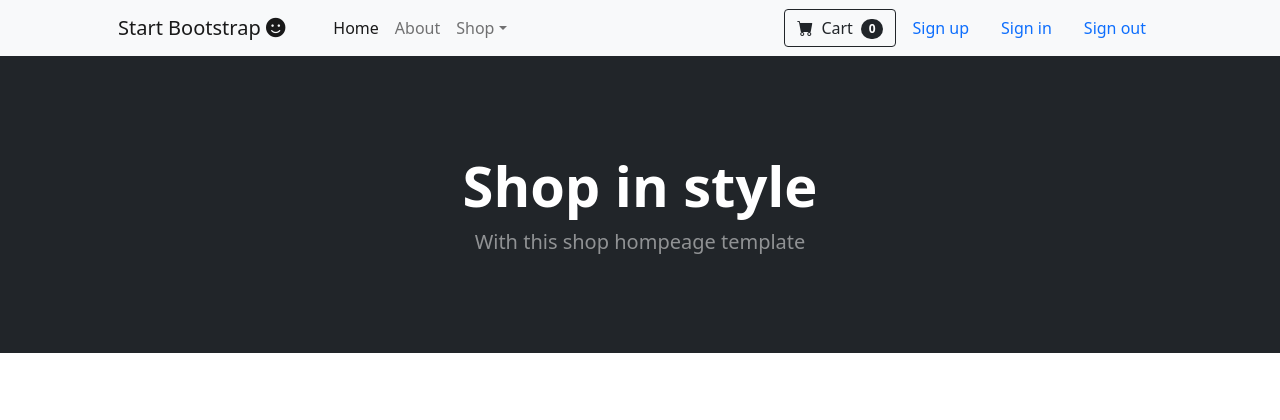
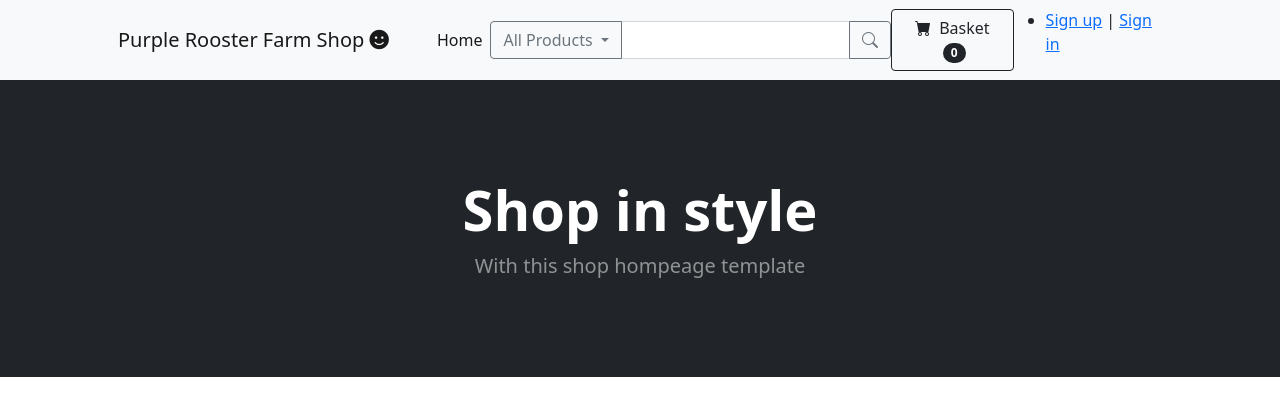
Before and after one commit to malmgrenola/rooster, a Flask app: page / in a window 1280 px wide. Shown: the top 420 px of the page. Run offline with Flask 2, Linux system fonts and the light colour scheme; grey boxes labelled with a size stand in for pictures from a placeholder-image service; some libraries are stand-ins or nearby versions.

Commit message:
rename folder

```diff
--- a/templates/includes/navbar.html
+++ b/templates/includes/navbar.html
@@ -2,7 +2,7 @@
 <nav class="navbar navbar-expand-lg navbar-light bg-light">
   <div class="container px-4 px-lg-5">
     <a class="navbar-brand" href="{{ url_for('index') }}"
-      >Start Bootstrap <i class="fas fa-smile"></i
+      >Purple Rooster Farm Shop <i class="fas fa-smile"></i
     ></a>
     <button
       class="navbar-toggler"
@@ -18,41 +18,58 @@
     <div class="collapse navbar-collapse" id="navbarSupportedContent">
       <ul class="navbar-nav me-auto mb-2 mb-lg-0 ms-lg-4">
         <li class="nav-item">
-          <a class="nav-link active" aria-current="page" href="#!">Home</a>
+          <a
+            class="nav-link active"
+            aria-current="page"
+            href="{{ url_for('index') }}"
+            >Home</a
+          >
         </li>
-        <li class="nav-item"><a class="nav-link" href="#!">About</a></li>
-        <li class="nav-item dropdown">
-          <a
-            class="nav-link dropdown-toggle"
-            id="navbarDropdown"
-            href="#"
-            role="button"
+        <li class="nav-item"></li>
+      </ul>
+      <form class="d-flex">
+        <div class="input-group">
+          <button
+            class="btn btn-outline-secondary dropdown-toggle"
+            id="dropdown"
+            type="button"
             data-bs-toggle="dropdown"
             aria-expanded="false"
-            >Shop</a
           >
-          <ul class="dropdown-menu" aria-labelledby="navbarDropdown">
+            All Products
+          </button>
+          <ul class="dropdown-menu">
             <li>
-              <a class="dropdown-item" href="{{ url_for('products') }}"
-                >All Products</a
-              >
+              <span class="dropdown-item" href="#">All Products</span>
             </li>
             <li><hr class="dropdown-divider" /></li>
-            <li><a class="dropdown-item" href="#!">Popular Items</a></li>
-            <li><a class="dropdown-item" href="#!">New Arrivals</a></li>
+            {% if categories %} {% for category in categories %}
+            <li><span class="dropdown-item">{{ category.name }}</span></li>
+            {% endfor %} {% endif %}
           </ul>
-        </li>
-      </ul>
+          <input
+            type="text"
+            class="form-control"
+            aria-label="Text input with dropdown button"
+          />
+          <button type="button" class="btn btn-outline-secondary">
+            <i class="bi bi-search"></i>
+          </button>
+        </div>
+      </form>
       <form class="d-flex">
         <button class="btn btn-outline-dark" type="submit">
           <i class="bi-cart-fill me-1"></i>
-          Cart
+          Basket
           <span class="badge bg-dark text-white ms-1 rounded-pill">0</span>
         </button>
       </form>
-      <a class="nav-link" href="{{ url_for('register') }}">Sign up</a>
-      <a class="nav-link" href="#!">Sign in</a>
-      <a class="nav-link" href="#!">Sign out</a>
+      <ul>
+        <li class="nav-item">
+          <a class="" href="{{ url_for('register') }}">Sign up</a> |
+          <a class="" href="{{ url_for('signin') }}">Sign in</a>
+        </li>
+      </ul>
     </div>
   </div>
 </nav>
```
Also changed, not shown: templates/inculdes/navbar.html (deleted, +0 -58 lines).
